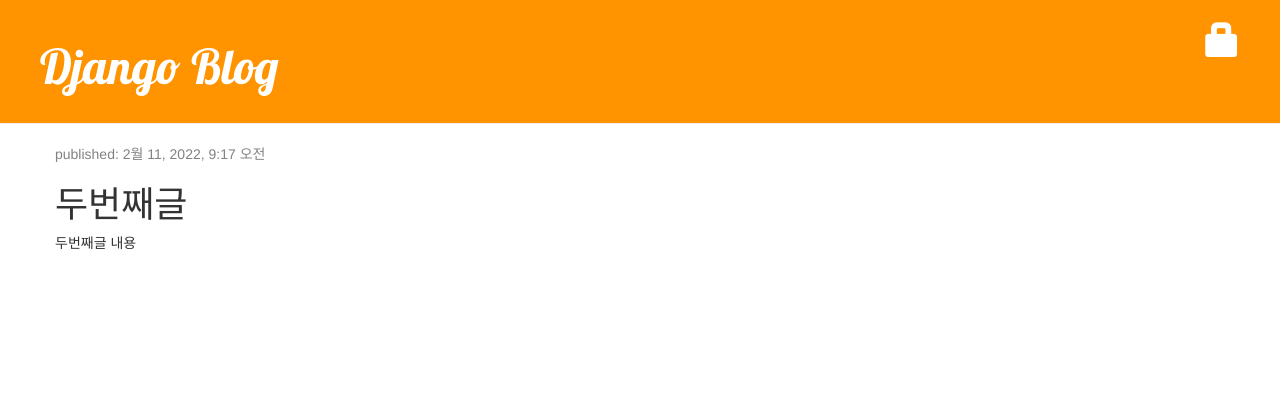
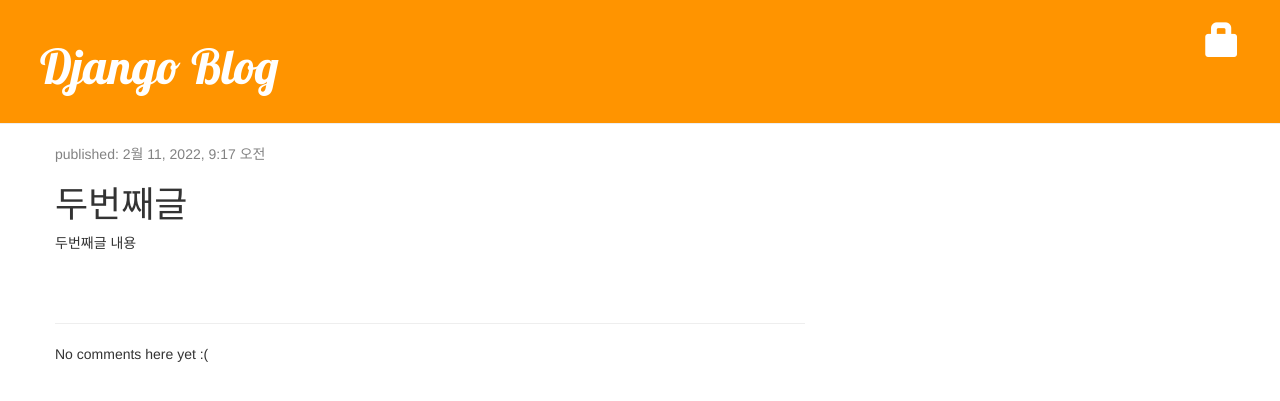
Before and after one commit to yusun31/python_django_blogapp_restframework1, a Django app: page /blog/post/2 in a window 1280 px wide. Shown: the top 401 px of the page. Run offline with Django 3.2, Linux system fonts and the light colour scheme; data comes from the database, SQL or seed files in the repository; tables that the repository leaves empty hold one stand-in row (values such as "Sample post"); some libraries are stand-ins or nearby versions.

Commit message:
post_detail update

```diff
--- a/blog/templates/blog/post_detail.html
+++ b/blog/templates/blog/post_detail.html
@@ -26,4 +26,15 @@
         <h1>{{ post_key.title }}</h1>
         <p>{{ post_key.text| linebreaksbr }}</p>
     </div>
+    <hr>
+    {% for comment in post_key.comments.all %}
+        <div class="comment">
+        <div class="date">{{ comment.created_date }}</div>
+        <strong>{{ comment.author }}</strong>
+        <p>{{ comment.text|linebreaks }}</p>
+        </div>
+    {% empty %}
+        <p>No comments here yet :(</p>
+    {% endfor %}
+
 {% endblock %}
```
Also changed, not shown: queryset.txt (line endings or trailing spaces).
